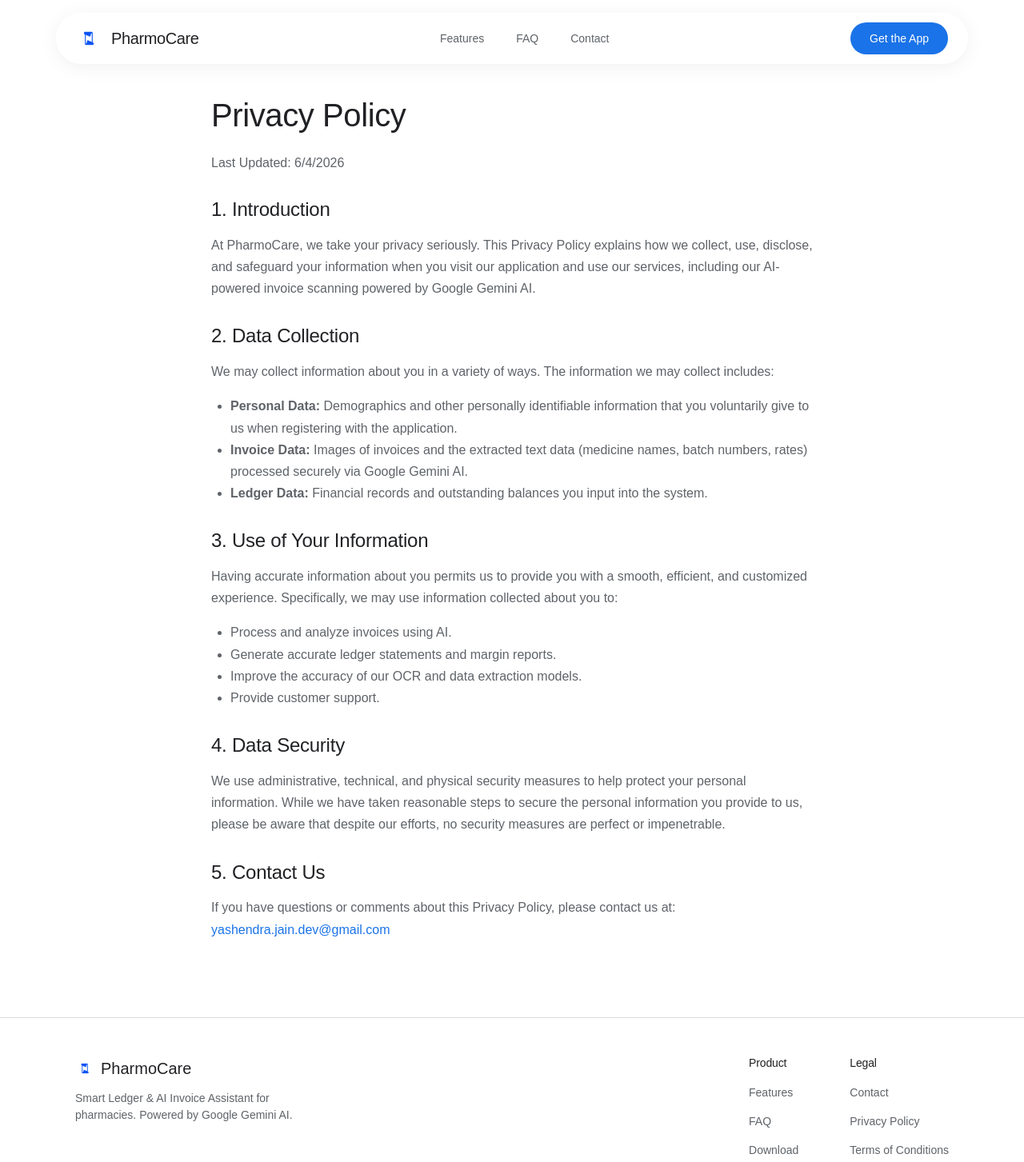
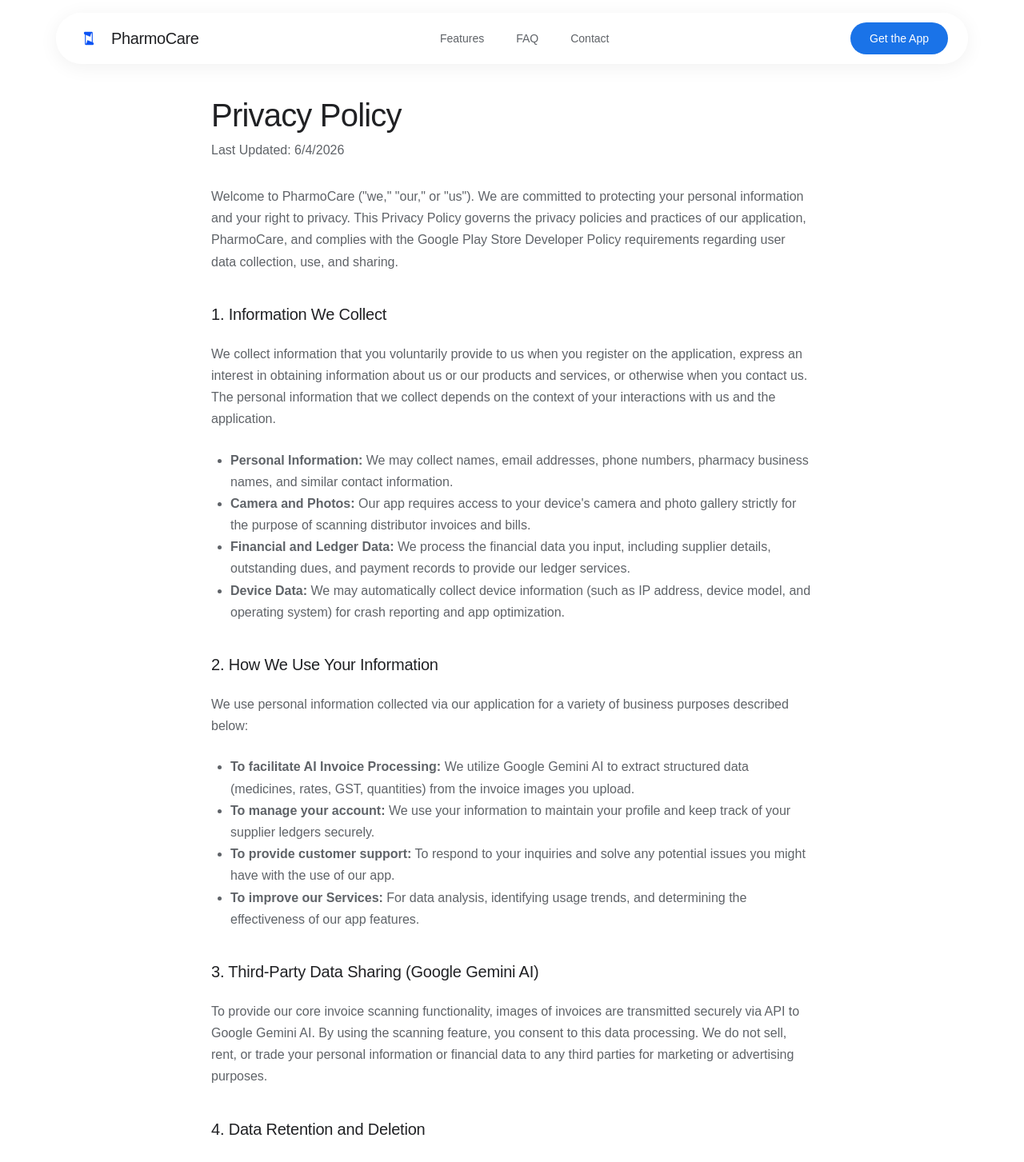
Before and after one commit to yashendrajain/pharmocare, a React (Vite) app: page /privacy in a window 1280 px wide. Shown: the top 1453 px of the page at 80% size. Built offline with nearby package versions, Linux system fonts and the light colour scheme.

Commit message:
Update Privacy Policy and Terms for Play Store compliance

```diff
--- a/src/pages/PrivacyPolicy.jsx
+++ b/src/pages/PrivacyPolicy.jsx
@@ -4,44 +4,64 @@
   return (
     <div className="section" style={{ minHeight: '80vh', paddingTop: '120px' }}>
       <div className="container" style={{ maxWidth: '800px' }}>
-        <h1 style={{ fontSize: '2.5rem', marginBottom: '24px' }}>Privacy Policy</h1>
-        <p style={{ marginBottom: '24px' }}>Last Updated: {new Date().toLocaleDateString()}</p>
+        <h1 style={{ fontSize: 'clamp(2rem, 5vw, 2.5rem)', marginBottom: '8px', letterSpacing: '-0.02em' }}>Privacy Policy</h1>
+        <p style={{ marginBottom: '32px', color: 'var(--text-secondary)' }}>Last Updated: {new Date().toLocaleDateString()}</p>
 
-        <h3 style={{ fontSize: '1.5rem', marginBottom: '16px', marginTop: '32px' }}>1. Introduction</h3>
-        <p style={{ marginBottom: '16px', lineHeight: 1.7 }}>
-          At PharmoCare, we take your privacy seriously. This Privacy Policy explains how we collect, use, disclose, and safeguard your information when you visit our application and use our services, including our AI-powered invoice scanning powered by Google Gemini AI.
-        </p>
+        <div style={{ display: 'flex', flexDirection: 'column', gap: '24px', lineHeight: 1.7, color: 'var(--text-primary)' }}>
+          <p>
+            Welcome to PharmoCare ("we," "our," or "us"). We are committed to protecting your personal information and your right to privacy. This Privacy Policy governs the privacy policies and practices of our application, PharmoCare, and complies with the Google Play Store Developer Policy requirements regarding user data collection, use, and sharing.
+          </p>
 
-        <h3 style={{ fontSize: '1.5rem', marginBottom: '16px', marginTop: '32px' }}>2. Data Collection</h3>
-        <p style={{ marginBottom: '16px', lineHeight: 1.7 }}>
-          We may collect information about you in a variety of ways. The information we may collect includes:
-        </p>
-        <ul style={{ listStyleType: 'disc', paddingLeft: '24px', marginBottom: '16px', lineHeight: 1.7, color: 'var(--text-secondary)' }}>
-          <li><strong>Personal Data:</strong> Demographics and other personally identifiable information that you voluntarily give to us when registering with the application.</li>
-          <li><strong>Invoice Data:</strong> Images of invoices and the extracted text data (medicine names, batch numbers, rates) processed securely via Google Gemini AI.</li>
-          <li><strong>Ledger Data:</strong> Financial records and outstanding balances you input into the system.</li>
-        </ul>
+          <h3 style={{ fontSize: '1.25rem', marginTop: '16px' }}>1. Information We Collect</h3>
+          <p>We collect information that you voluntarily provide to us when you register on the application, express an interest in obtaining information about us or our products and services, or otherwise when you contact us. The personal information that we collect depends on the context of your interactions with us and the application.</p>
+          <ul style={{ paddingLeft: '24px', color: 'var(--text-secondary)' }}>
+            <li><strong>Personal Information:</strong> We may collect names, email addresses, phone numbers, pharmacy business names, and similar contact information.</li>
+            <li><strong>Camera and Photos:</strong> Our app requires access to your device's camera and photo gallery strictly for the purpose of scanning distributor invoices and bills.</li>
+            <li><strong>Financial and Ledger Data:</strong> We process the financial data you input, including supplier details, outstanding dues, and payment records to provide our ledger services.</li>
+            <li><strong>Device Data:</strong> We may automatically collect device information (such as IP address, device model, and operating system) for crash reporting and app optimization.</li>
+          </ul>
 
-        <h3 style={{ fontSize: '1.5rem', marginBottom: '16px', marginTop: '32px' }}>3. Use of Your Information</h3>
-        <p style={{ marginBottom: '16px', lineHeight: 1.7 }}>
-          Having accurate information about you permits us to provide you with a smooth, efficient, and customized experience. Specifically, we may use information collected about you to:
-        </p>
-        <ul style={{ listStyleType: 'disc', paddingLeft: '24px', marginBottom: '16px', lineHeight: 1.7, color: 'var(--text-secondary)' }}>
-          <li>Process and analyze invoices using AI.</li>
-          <li>Generate accurate ledger statements and margin reports.</li>
-          <li>Improve the accuracy of our OCR and data extraction models.</li>
-          <li>Provide customer support.</li>
-        </ul>
+          <h3 style={{ fontSize: '1.25rem', marginTop: '16px' }}>2. How We Use Your Information</h3>
+          <p>We use personal information collected via our application for a variety of business purposes described below:</p>
+          <ul style={{ paddingLeft: '24px', color: 'var(--text-secondary)' }}>
+            <li><strong>To facilitate AI Invoice Processing:</strong> We utilize Google Gemini AI to extract structured data (medicines, rates, GST, quantities) from the invoice images you upload.</li>
+            <li><strong>To manage your account:</strong> We use your information to maintain your profile and keep track of your supplier ledgers securely.</li>
+            <li><strong>To provide customer support:</strong> To respond to your inquiries and solve any potential issues you might have with the use of our app.</li>
+            <li><strong>To improve our Services:</strong> For data analysis, identifying usage trends, and determining the effectiveness of our app features.</li>
+          </ul>
 
-        <h3 style={{ fontSize: '1.5rem', marginBottom: '16px', marginTop: '32px' }}>4. Data Security</h3>
-        <p style={{ marginBottom: '16px', lineHeight: 1.7 }}>
-          We use administrative, technical, and physical security measures to help protect your personal information. While we have taken reasonable steps to secure the personal information you provide to us, please be aware that despite our efforts, no security measures are perfect or impenetrable.
-        </p>
+          <h3 style={{ fontSize: '1.25rem', marginTop: '16px' }}>3. Third-Party Data Sharing (Google Gemini AI)</h3>
+          <p>
+            To provide our core invoice scanning functionality, images of invoices are transmitted securely via API to Google Gemini AI. By using the scanning feature, you consent to this data processing. We do not sell, rent, or trade your personal information or financial data to any third parties for marketing or advertising purposes.
+          </p>
 
-        <h3 style={{ fontSize: '1.5rem', marginBottom: '16px', marginTop: '32px' }}>5. Contact Us</h3>
-        <p style={{ marginBottom: '16px', lineHeight: 1.7 }}>
-          If you have questions or comments about this Privacy Policy, please contact us at: <a href="mailto:yashendra.jain.dev@gmail.com">yashendra.jain.dev@gmail.com</a>
-        </p>
+          <h3 style={{ fontSize: '1.25rem', marginTop: '16px' }}>4. Data Retention and Deletion</h3>
+          <p>
+            We will only keep your personal information for as long as it is necessary for the purposes set out in this privacy policy, unless a longer retention period is required or permitted by law (such as tax, accounting, or other legal requirements). You have the right to request the deletion of your account and all associated ledger data at any time by contacting us. Upon request, we will securely delete your data from our active databases.
+          </p>
+
+          <h3 style={{ fontSize: '1.25rem', marginTop: '16px' }}>5. Data Security</h3>
+          <p>
+            We have implemented appropriate technical and organizational security measures designed to protect the security of any personal information we process. However, despite our safeguards and efforts to secure your information, no electronic transmission over the Internet or information storage technology can be guaranteed to be 100% secure.
+          </p>
+
+          <h3 style={{ fontSize: '1.25rem', marginTop: '16px' }}>6. Children's Privacy</h3>
+          <p>
+            Our Services do not address anyone under the age of 13. We do not knowingly collect personally identifiable information from children under 13. If you are a parent or guardian and you are aware that your child has provided us with Personal Data, please contact us.
+          </p>
+
+          <h3 style={{ fontSize: '1.25rem', marginTop: '16px' }}>7. Changes to This Privacy Policy</h3>
+          <p>
+            We may update our Privacy Policy from time to time to remain compliant with relevant laws and Google Play Store policies. We will notify you of any changes by posting the new Privacy Policy on this page and updating the "Last Updated" date.
+          </p>
+
+          <h3 style={{ fontSize: '1.25rem', marginTop: '16px' }}>8. Contact Us</h3>
+          <p>
+            If you have any questions, concerns, or requests regarding this Privacy Policy or your personal data, please contact the developer at:
+            <br/><br/>
+            <strong>Email:</strong> <a href="mailto:yashendrajainoffical@gmail.com" style={{ color: 'var(--primary)', textDecoration: 'none', fontWeight: 500 }}>yashendrajainoffical@gmail.com</a>
+          </p>
+        </div>
       </div>
     </div>
   );
--- a/src/pages/TermsConditions.jsx
+++ b/src/pages/TermsConditions.jsx
@@ -4,38 +4,60 @@
   return (
     <div className="section" style={{ minHeight: '80vh', paddingTop: '120px' }}>
       <div className="container" style={{ maxWidth: '800px' }}>
-        <h1 style={{ fontSize: '2.5rem', marginBottom: '24px' }}>Terms &amp; Conditions</h1>
-        <p style={{ marginBottom: '24px' }}>Last Updated: {new Date().toLocaleDateString()}</p>
+        <h1 style={{ fontSize: 'clamp(2rem, 5vw, 2.5rem)', marginBottom: '8px', letterSpacing: '-0.02em' }}>Terms & Conditions</h1>
+        <p style={{ marginBottom: '32px', color: 'var(--text-secondary)' }}>Last Updated: {new Date().toLocaleDateString()}</p>
 
-        <h3 style={{ fontSize: '1.5rem', marginBottom: '16px', marginTop: '32px' }}>1. Agreement to Terms</h3>
-        <p style={{ marginBottom: '16px', lineHeight: 1.7 }}>
-          By accessing or using PharmoCare, you agree to be bound by these Terms and Conditions. If you disagree with any part of the terms, then you do not have permission to access the Service.
+        <div style={{ display: 'flex', flexDirection: 'column', gap: '24px', lineHeight: 1.7, color: 'var(--text-primary)' }}>
+          <p>
+            Welcome to PharmoCare. By accessing or using our application, you agree to be bound by these Terms & Conditions. If you do not agree with any part of these terms, you may not use our Services.
           </p>
 
-        <h3 style={{ fontSize: '1.5rem', marginBottom: '16px', marginTop: '32px' }}>2. Use of Service</h3>
-        <p style={{ marginBottom: '16px', lineHeight: 1.7 }}>
-          PharmoCare provides AI-powered ledger management and invoice scanning services. You agree to use the service only for lawful purposes and in a way that does not infringe the rights of, restrict, or inhibit anyone else's use and enjoyment of the service.
+          <h3 style={{ fontSize: '1.25rem', marginTop: '16px' }}>1. App Usage and License</h3>
+          <p>
+            We grant you a personal, non-exclusive, non-transferable, and revocable license to use PharmoCare for managing your pharmacy ledgers and invoices. You agree not to use the app for any illegal or unauthorized purpose, nor violate any laws in your jurisdiction (including but not limited to financial and copyright laws).
           </p>
 
-        <h3 style={{ fontSize: '1.5rem', marginBottom: '16px', marginTop: '32px' }}>3. User Accounts</h3>
-        <p style={{ marginBottom: '16px', lineHeight: 1.7 }}>
-          When you create an account with us, you must provide information that is accurate, complete, and current at all times. Failure to do so constitutes a breach of the Terms, which may result in immediate termination of your account.
+          <h3 style={{ fontSize: '1.25rem', marginTop: '16px' }}>2. User Responsibilities & Data Accuracy</h3>
+          <p>
+            PharmoCare utilizes AI (Google Gemini) to extract data from invoices. While we strive for high accuracy, the AI is not infallible. <strong>You are solely responsible for reviewing and verifying the accuracy of all extracted data (including rates, quantities, and GST) before saving it to your ledger.</strong> We are not liable for any financial discrepancies, tax calculation errors, or business losses resulting from the use of our AI extraction tools.
           </p>
 
-        <h3 style={{ fontSize: '1.5rem', marginBottom: '16px', marginTop: '32px' }}>4. Intellectual Property</h3>
-        <p style={{ marginBottom: '16px', lineHeight: 1.7 }}>
-          The Service and its original content, features, and functionality are and will remain the exclusive property of PharmoCare and its licensors. The Service is protected by copyright, trademark, and other laws.
+          <h3 style={{ fontSize: '1.25rem', marginTop: '16px' }}>3. Prohibited Activities</h3>
+          <p>As a user of the application, you agree not to:</p>
+          <ul style={{ paddingLeft: '24px', color: 'var(--text-secondary)' }}>
+            <li>Upload invoices or documents that do not belong to your business or that you do not have permission to process.</li>
+            <li>Use the application to defraud suppliers, customers, or tax authorities.</li>
+            <li>Interfere with, disrupt, or create an undue burden on the application or the networks connected to the application.</li>
+            <li>Attempt to reverse-engineer, decompile, or extract the source code or AI integration mechanisms of the app.</li>
+          </ul>
+
+          <h3 style={{ fontSize: '1.25rem', marginTop: '16px' }}>4. Third-Party Services</h3>
+          <p>
+            The application relies on third-party services, primarily Google Gemini AI, to function. Your use of the app is also subject to the terms and policies of these third-party providers. We reserve the right to change our AI providers or infrastructure without prior notice.
           </p>
 
-        <h3 style={{ fontSize: '1.5rem', marginBottom: '16px', marginTop: '32px' }}>5. AI Processing and Accuracy</h3>
-        <p style={{ marginBottom: '16px', lineHeight: 1.7 }}>
-          While we strive for high accuracy using Google Gemini AI for invoice processing, you acknowledge that AI extraction may occasionally produce errors. You are responsible for reviewing and verifying the extracted ledger data before finalizing records.
+          <h3 style={{ fontSize: '1.25rem', marginTop: '16px' }}>5. Intellectual Property</h3>
+          <p>
+            All source code, databases, functionality, software, website designs, audio, video, text, photographs, and graphics on the application (collectively, the "Content") and the trademarks, service marks, and logos contained therein (the "Marks") are owned or controlled by us or licensed to us, and are protected by copyright and trademark laws.
           </p>
 
-        <h3 style={{ fontSize: '1.5rem', marginBottom: '16px', marginTop: '32px' }}>6. Contact Us</h3>
-        <p style={{ marginBottom: '16px', lineHeight: 1.7 }}>
-          If you have any questions about these Terms, please contact us at: <a href="mailto:yashendra.jain.dev@gmail.com">yashendra.jain.dev@gmail.com</a>
+          <h3 style={{ fontSize: '1.25rem', marginTop: '16px' }}>6. Limitation of Liability</h3>
+          <p>
+            In no event will we or our directors, employees, or agents be liable to you or any third party for any direct, indirect, consequential, exemplary, incidental, special, or punitive damages, including lost profit, lost revenue, loss of data, or other damages arising from your use of the application.
           </p>
+
+          <h3 style={{ fontSize: '1.25rem', marginTop: '16px' }}>7. Termination</h3>
+          <p>
+            We may terminate or suspend your access to the application immediately, without prior notice or liability, for any reason whatsoever, including without limitation if you breach the Terms. Upon termination, your right to use the application will immediately cease.
+          </p>
+
+          <h3 style={{ fontSize: '1.25rem', marginTop: '16px' }}>8. Contact Us</h3>
+          <p>
+            If you have any questions or concerns about these Terms & Conditions, please contact us at:
+            <br/><br/>
+            <strong>Email:</strong> <a href="mailto:yashendrajainoffical@gmail.com" style={{ color: 'var(--primary)', textDecoration: 'none', fontWeight: 500 }}>yashendrajainoffical@gmail.com</a>
+          </p>
+        </div>
       </div>
     </div>
   );
```
Lines whose indentation alone changed are shown as unchanged.
